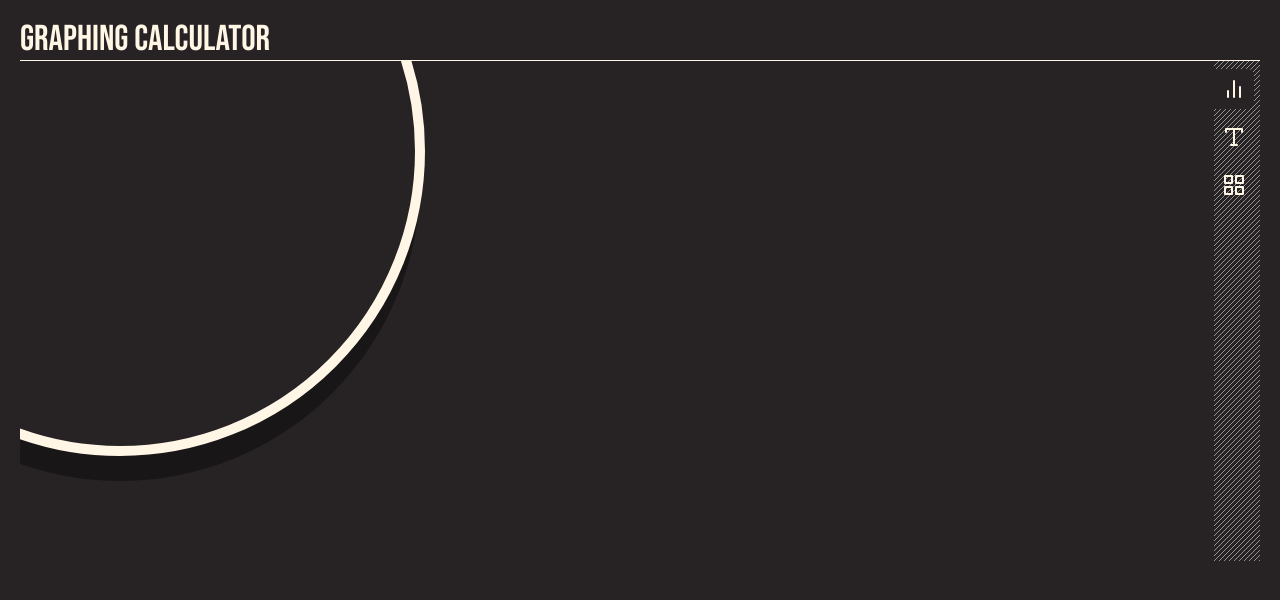
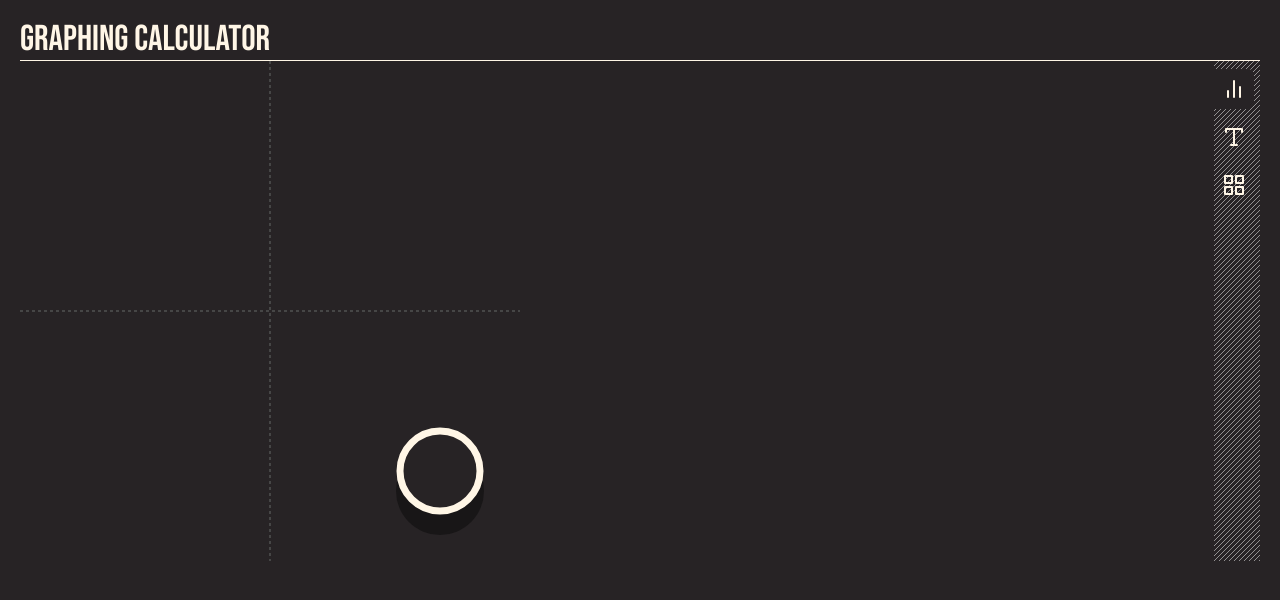
Before and after one commit to a-gt/graph, a Next.js app: page / in a window 1280 px wide. Shown: the top 600 px of the page. Built offline with nearby package versions, Linux system fonts and the light colour scheme.

Commit message:
better animation

```diff
--- a/components/Canvas.js
+++ b/components/Canvas.js
@@ -2,36 +2,77 @@ import { useRef, useEffect, useState } from "react";
 import useCanvas from "../lib/useCanvas";
 import useTween, { update } from "../lib/useTween";
 
+const drawCircle = (ctx, x, y, r, color = "rgb(255, 246, 230)") => {
+  ctx.fillStyle = "rgba(10,10,10,0.5)";
+  ctx.beginPath();
+  ctx.arc(x, y + r / 4, r * 1.1, 0, 2 * Math.PI);
+  ctx.fill();
+  ctx.fillStyle = "rgb(39, 35, 37)";
+  ctx.strokeStyle = color;
+  ctx.beginPath();
+  ctx.arc(x, y - 10, r, 0, 2 * Math.PI);
+  ctx.fill();
+  ctx.lineWidth = 7;
+  ctx.stroke();
+};
+
+const roundLine = (ctx, x1, y1, x2, y2, thickness = 2) => {
+  ctx.fillStyle = ctx.strokeStyle;
+  ctx.beginPath();
+  ctx.arc(x1, y1, thickness / 2, 0, 2 * Math.PI);
+  ctx.arc(x2, y2, thickness / 2, 0, 2 * Math.PI);
+  ctx.fill();
+  ctx.beginPath();
+  ctx.moveTo(x1, y1);
+  ctx.lineTo(x2, y2);
+  ctx.lineWidth = thickness;
+  ctx.stroke();
+};
+
 const Canvas = (props) => {
-  let size = 300;
-  const [stop, setStop] = useState(false);
-  const [r, start] = useTween({ radius: 0 }, { radius: size }, 500);
-  let pr = 0;
-  const draw = (ctx, frameCount) => {
+  let size = 40; //40;
+  const [radius, startAnimation] = useTween(
+    { radius: 0 },
+    {
+      normal: { radius: size },
+      grow: { radius: size + 10 },
+    }
+  );
+  const draw = (ctx) => {
     update();
     let canvas = ctx.canvas;
-    let x = canvas.width / 2 - size/2;
-    let y = canvas.height / 2 - size/2;
-    ctx.fillStyle = "rgba(10,10,10,0.5)";
-    ctx.beginPath();
-    ctx.arc(x, y + r.radius / 15, r.radius, 0, 2 * Math.PI);
-    ctx.fill();
-    ctx.fillStyle = "rgb(39, 35, 37)";
+    let x = canvas.width / 2;
+    let y = canvas.height / 2;
+    ctx.strokeStyle = "rgb(70,70,70)";
+    ctx.setLineDash([3]);
+    roundLine(ctx, x, 0, x, canvas.height, 2);
+    roundLine(ctx, 0, y, canvas.width, y, 2);
+    ctx.setLineDash([]);
     ctx.strokeStyle = "rgb(255, 246, 230)";
-    ctx.beginPath();
-    ctx.arc(x, y - 10, r.radius, 0, 2 * Math.PI);
-    ctx.fill();
-    ctx.lineWidth = 10;
-    ctx.stroke();
+    let r = radius.radius;
+    drawCircle(ctx, canvas.width - size * 2, canvas.height - size * 2, r);
   };
 
   const canvasRef = useCanvas(draw);
 
   useEffect(() => {
-    start();
+    startAnimation("normal", 500);
   }, []);
 
-  return <canvas ref={canvasRef} width={500} height={500} {...props} />;
+  return (
+    <canvas
+      ref={canvasRef}
+      width={500}
+      height={500}
+      onMouseEnter={() => {
+        startAnimation("grow", 100);
+      }}
+      onMouseLeave={() => {
+        startAnimation("normal", 100);
+      }}
+      {...props}
+    />
+  );
 };
 
 export default Canvas;
--- a/lib/useCanvas.js
+++ b/lib/useCanvas.js
@@ -1,6 +1,6 @@
 import { useRef, useEffect, useState } from "react";
 
-const getPixelRatio = (context) => {
+export const getPixelRatio = (context) => {
   var backingStore =
     context.backingStorePixelRatio ||
     context.webkitBackingStorePixelRatio ||
--- a/lib/useTween.js
+++ b/lib/useTween.js
@@ -3,21 +3,23 @@ import { useState } from "react";
 
 export const ease = tween.Easing;
 
-const useTween = (start, to, duration, easing = ease.Quadratic.InOut, ref) => {
+const useTween = (start, states, easing = ease.Quadratic.InOut) => {
   const [value, setValue] = useState(start);
+  let prevInstance;
 
-  const tweenInstance = new tween.Tween(start)
-    .to(to, duration)
-    .easing(easing)
-    .onUpdate(() => {
-      setValue(start);
-    });
-
-  const begin = () => {
+  const begin = (state, duration) => {
+    if (prevInstance) prevInstance.stop();
+    let val = value;
+    const tweenInstance = new tween.Tween(val)
+      .to(states[state], duration)
+      .easing(easing)
+      .onUpdate(() => {
+        setValue(val);
+      });
     tweenInstance.start();
   };
 
-  return [value, begin, update];
+  return [value, begin];
 };
 
 export default useTween;
```
